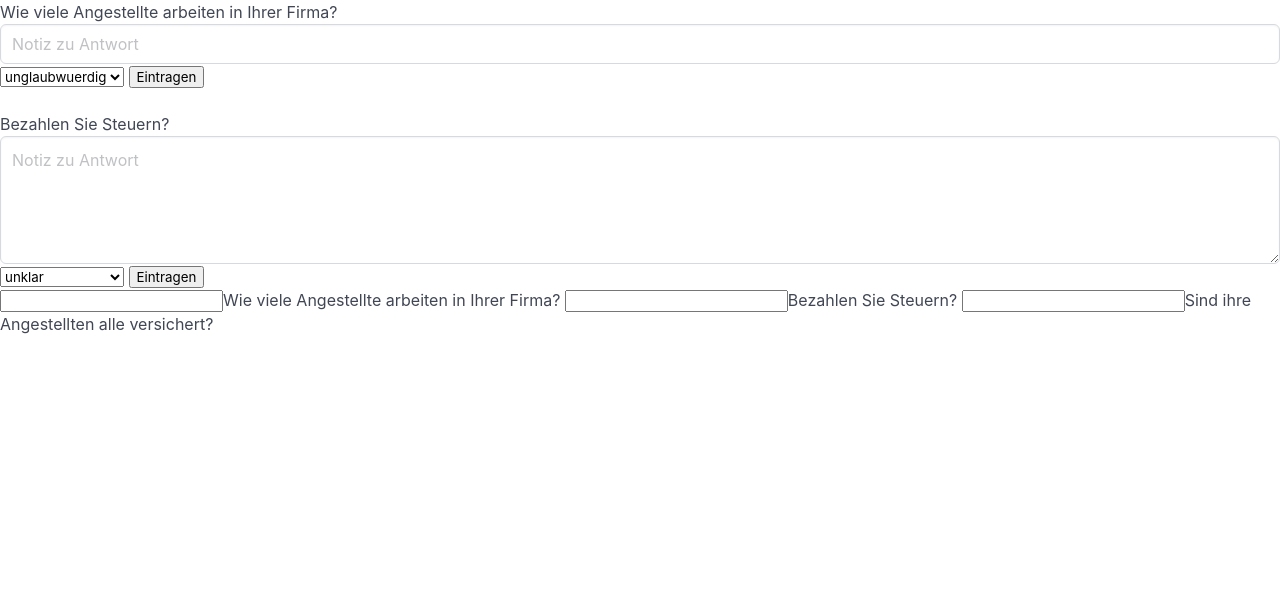
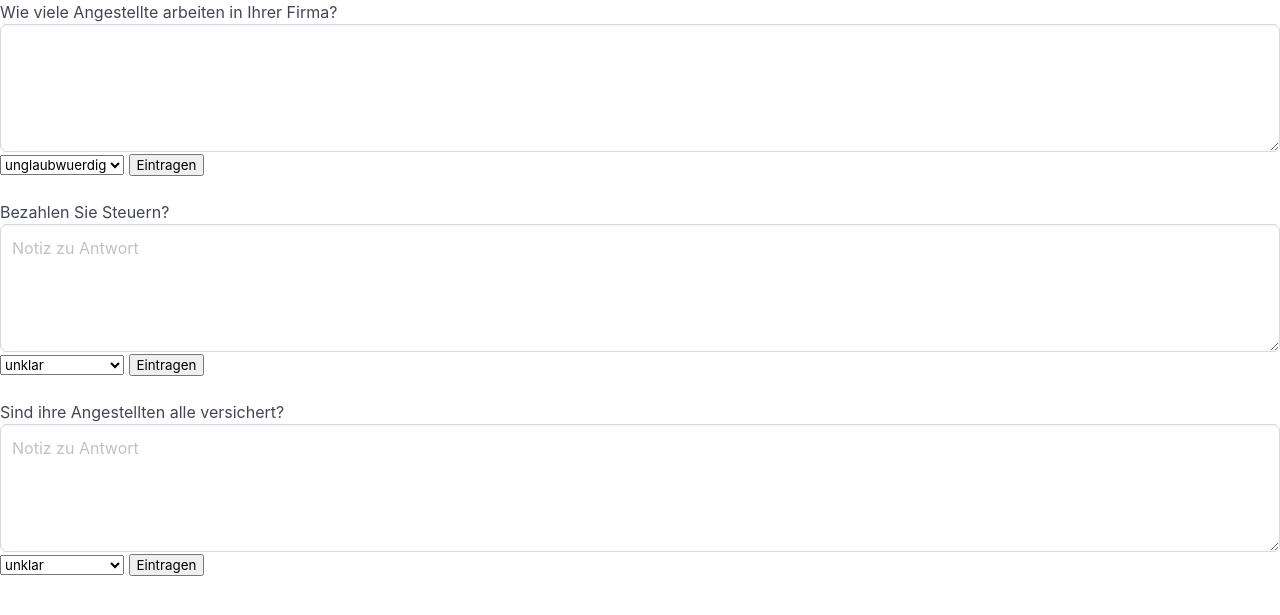
Before and after one commit to dusk-and-dawn/ISO_app, a Flask app: page /about in a window 1280 px wide. Shown: the top 615 px of the page. Run offline with Flask 3, Linux system fonts and the light colour scheme.

Commit message:
minor corrections

```diff
--- a/templates/about.html
+++ b/templates/about.html
@@ -11,7 +11,7 @@
         <form method="post">
             <box>
             <div>Wie viele Angestellte arbeiten in Ihrer Firma?</div>
-            <input class = 'input' type="text" name="Wie viele Angestellte arbeiten in Ihrer Firma?" placeholder="Notiz zu Antwort">
+            <textarea class ='textarea' type="text" name="Wie viele Angestellte arbeiten in Ihrer Firma?" placeholder="Notiz zu Antwort"> </textarea>
             <select name="Glaubhaftigkeit">
                 <option value="unglaubwuerdig">unglaubwuerdig</option>
                 <option value="glaubwuerdig">glaubwuerdig</option>
@@ -33,8 +33,18 @@
             <input type="submit" value="Eintragen">
             </box>
         </form>
-        <input type="text">Wie viele Angestellte arbeiten in Ihrer Firma?</input>
-        <input type="text">Bezahlen Sie Steuern?</input>
-        <input type="text">Sind ihre Angestellten alle versichert?</input>
+        <br>
+        <form method="post">
+            <box>
+            <div>Sind ihre Angestellten alle versichert?</div>
+            <textarea class ='textarea' type="text" name="Bezahlen Sie Steuern??" placeholder="Notiz zu Antwort"></textarea>
+            <select name="Glaubhaftigkeit">
+                <option value="unklar">unklar</option>
+                <option value="unglaubwuerdig">unglaubwuerdig</option>
+                <option value="glaubwuerdig">glaubwuerdig</option>
+            </select>
+            <input type="submit" value="Eintragen">
+            </box>
+        </form>
     </body>
 </html>
```
